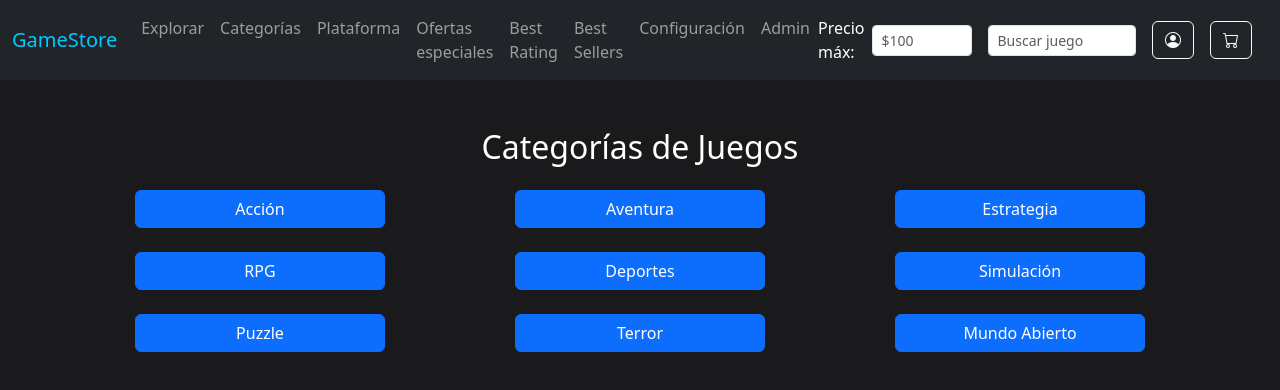
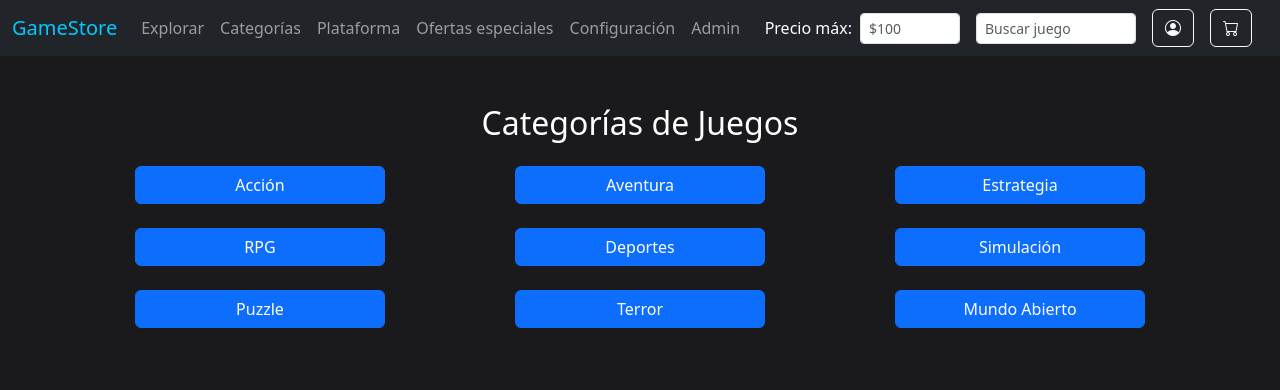
Before and after one commit to SebastianBax/Backup-Proyecto-PW, a React (Vite) app in the folder ProyectoPW2/: page /categories in a window 1280 px wide. Shown: the top 390 px of the page. Built offline with nearby package versions, Linux system fonts and the light colour scheme.

Commit message:
eliminado campos incompletos

```diff
--- a/ProyectoPW2/src/componentes/Navbar.tsx
+++ b/ProyectoPW2/src/componentes/Navbar.tsx
@@ -20,8 +20,7 @@ export default function Navbar() {
             <li className="nav-item"><Link className="nav-link" to="/categories">Categorías</Link></li>
             <li className="nav-item"><Link className="nav-link" to="/plataformas">Plataforma</Link></li>
             <li className="nav-item"><Link className="nav-link" to="/offers">Ofertas especiales</Link></li>
-            <li className="nav-item"><Link className="nav-link" to="/mayorval">Best Rating</Link></li>
-            <li className="nav-item"><Link className="nav-link" to="/masvendi">Best Sellers</Link></li>
+
             <li className="nav-item"><Link className="nav-link" to="/configuracion">Configuración</Link></li>
             <li className="nav-item"><Link className="nav-link" to="/adminpag">Admin</Link></li>
           </ul>
```
